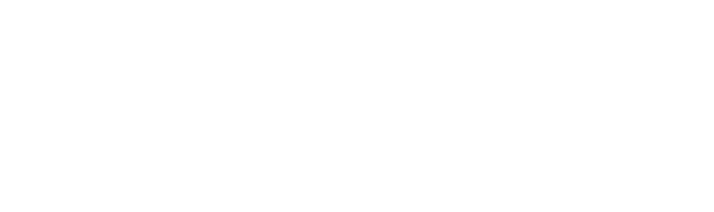
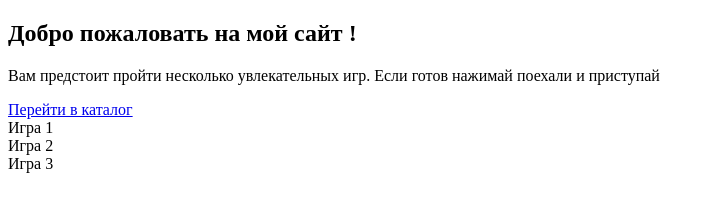
Before and after one commit to voldemar81/hw-1, a plain HTML site: page index.html in a window 1280 px wide. Shown: the whole page, without its empty margins (0-714 px from the left). Drawn offline with Linux system fonts and the light colour scheme.

Commit message:
Добавлен код html, открыт файл css

```diff
--- a/index.html
+++ b/index.html
@@ -8,5 +8,28 @@
 </head>
 <body>
 
+    <div class="top">
+
+        <section class="top-content">
+            <h1 class="heading title">Добро пожаловать на мой сайт !</h1>
+            <p class="top-content__text">Вам предстоит пройти несколько увлекательных игр. Если готов нажимай поехали и приступай</p>
+            <a class="top-content__link" href="catalog.html">Перейти в каталог</a>
+        </section>
+
+
+    </div>
+
+    <section class="game-box">
+
+        <div class="game">
+
+            <div class="game__item game__item__1">Игра 1</div>
+            <div class="game__item game__item__2">Игра 2</div>
+            <div class="game__item game__item__3">Игра 3</div>
+
+        </div>
+
+    </section>
+
 </body>
 </html>
```
Also changed, not shown: style.css (added).
